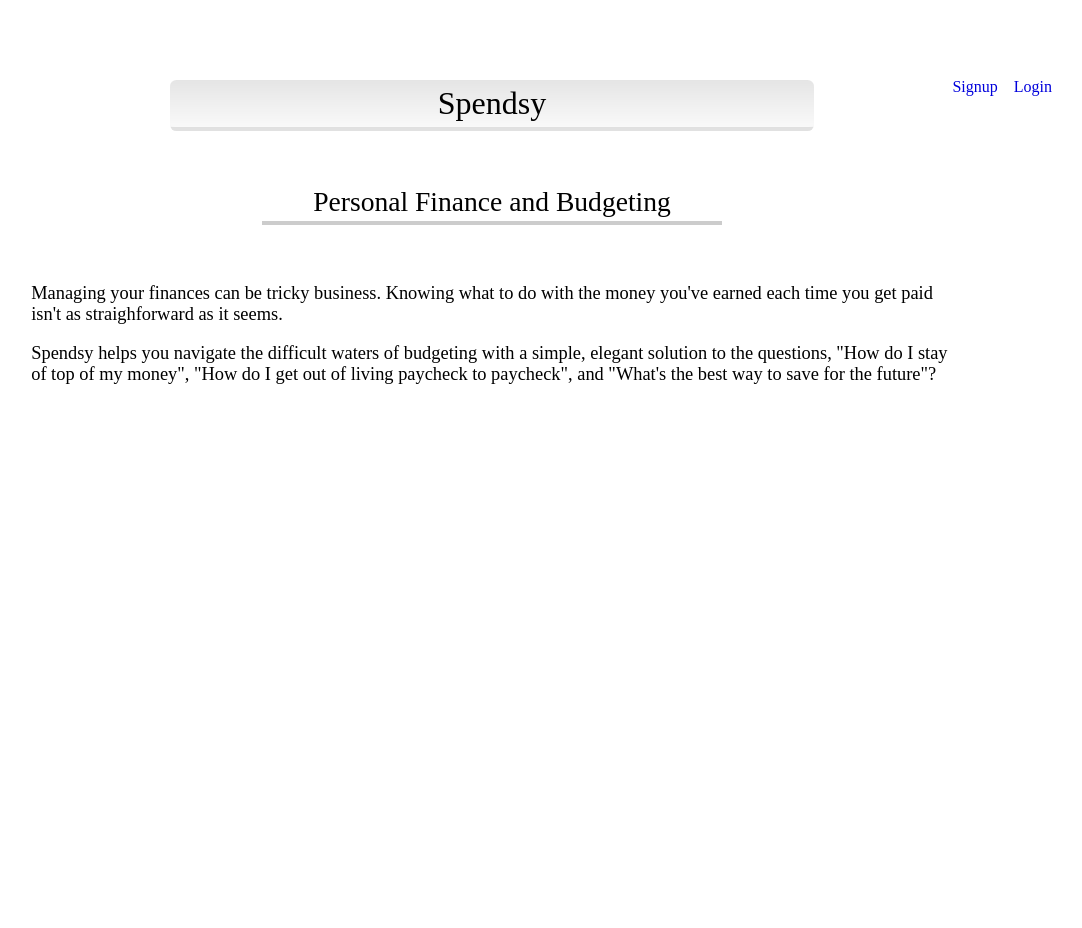
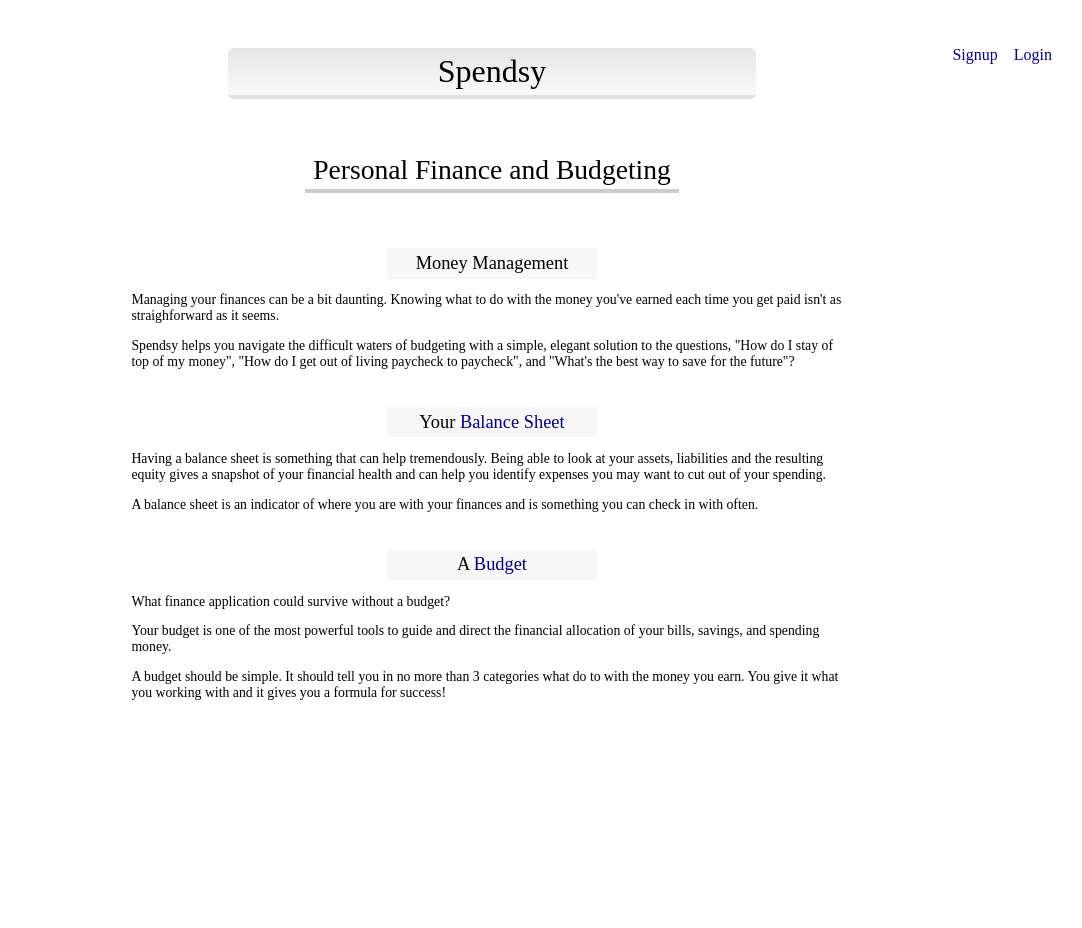
Before and after one commit to cgjonesdev/finance, a Flask app: page / in a window 1280 px wide. Shown: the whole page, without its empty margins (148-1230 px from the left). After the commit the page ends 700 px from the top, so only its background shows below. Run offline with Flask 2, Linux system fonts and the light colour scheme; data that the repository does not hold is empty; parts of the project's set-up code (start-up, migrations or seed data) failed here and were passed over.

Commit message:
Added content to home page and minor styling fixes

```diff
--- a/app/static/css/base.css
+++ b/app/static/css/base.css
@@ -63,8 +63,7 @@ input[type=text], input[type=password] {
     margin: 0 .25em 1em;
     border-radius: .2em;
     font-size: .85em;
-    background-color: rgba(255, 255, 255, .75);
-    /*background-color: rgba(0, 100, 200, .05);*/
+    background-color: rgba(0, 128, 200, .075);
     text-align: center;
     width: 150px;
 }
@@ -135,6 +134,7 @@ select {
     background-color: rgba(255, 255, 255, .75);
     border-radius: .2em;
     font-size: 1.1em;
+    font-family: Avenir;
 }
 th {
     font-size: 1.15em;
--- a/app/static/css/style.css
+++ b/app/static/css/style.css
@@ -1,10 +1,13 @@
 @import "base.css";
 body {
     width: 90%;
-    height: 100%;
+    /*height: 100%;*/
+}
+a {
+    color: darkblue;
 }
 h1 {
-    width: 55%;
+    width: 45%;
     font-weight: normal;
 }
 h2 {
@@ -76,6 +79,10 @@ img.edit {
 }
 input[type=submit] {
     margin: auto;
+    border-radius: .2em;
+}
+input[type=button] {
+    border-radius: .2em;
 }
 .admin-links {
     float: right;
--- a/app/static/js/balance_sheet.js
+++ b/app/static/js/balance_sheet.js
@@ -75,9 +75,8 @@ var cancelAddEdit = function(name) {
 
 document.addEventListener('mousemove', function(e) {
     activeElement = document.elementFromPoint(e.pageX, e.pageY);
+    console.log(activeElement.name);
 });
-
-// console.log(activeElement.name);
 
 var showDetailPage = function(name, _id) {
     window.location = "/balance_sheet/" + _id;
--- a/app/templates/index.html
+++ b/app/templates/index.html
@@ -4,19 +4,35 @@
         <title>Spendsy</title>
         <style>
             h1 {
-                margin-top: 2.5em;
+                margin-top: 1.3em;
             }
             h2 {
                 width: 50%;
                 margin: auto;
             }
+            h3 {
+                font-size: 1em;
+                width: 100%;
+                font-weight: normal;
+                text-align: center;
+                border-bottom: none;
+                margin: 2em auto .25em auto;
+                background-color: rgba(200, 200, 200, .15);
+                max-width: 200px;
+                padding: .25em;
+            }
             #main-heading {
                 text-align: center;
+                margin-bottom: 2em;
             }
             #main {
-                width: 80%;
+                width: 65%;
                 margin: 3em auto;
                 text-align: left;
+            }
+            #main-text p {
+                font-size: .75em;
+                margin: 1em;
             }
             .admin-links {
                 float: right;
@@ -34,9 +50,21 @@
         {% endif %}
         <h1>Spendsy</h1>
         <div id="main">
-            <p><h2 id="main-heading">Personal Finance and Budgeting</h2></p><br>
-            <p>Managing your finances can be tricky business. Knowing what to do with the money you've earned each time you get paid isn't as straighforward as it seems.</p>
-            <p>Spendsy helps you navigate the difficult waters of budgeting with a simple, elegant solution to the questions, "How do I stay of top of my money", "How do I get out of living paycheck to paycheck", and "What's the best way to save for the future"?</p>
+            <h2 id="main-heading">Personal Finance and Budgeting</h2>
+            <div id="main-text">
+                <h3>Money Management</h3>
+                <p>Managing your finances can be a bit daunting. Knowing what to do with the money you've earned each time you get paid isn't as straighforward as it seems.</p>
+                <p>Spendsy helps you navigate the difficult waters of budgeting with a simple, elegant solution to the questions, "How do I stay of top of my money", "How do I get out of living paycheck to paycheck", and "What's the best way to save for the future"?</p>
+
+                <h3>Your <a href="/balance_sheet">Balance Sheet</a></h3>
+                <p>Having a balance sheet is something that can help tremendously. Being able to look at your assets, liabilities and the resulting equity gives a snapshot of your financial health and can help you identify expenses you may want to cut out of your spending.</p>
+                <p>A balance sheet is an indicator of where you are with your finances and is something you can check in with often.</p>
+
+                <h3>A <a href="/budget">Budget</a></h3>
+                <p>What finance application could survive without a budget?</p>
+                <p>Your budget is one of the most powerful tools to guide and direct the financial allocation of your bills, savings, and spending money.</p>
+                <p>A budget should be simple. It should tell you in no more than 3 categories what do to with the money you earn. You give it what you working with and it gives you a formula for success!</p>
+            </div>
         </div>
     </body>
 </html>
--- a/app/templates/welcome.html
+++ b/app/templates/welcome.html
@@ -28,7 +28,7 @@
         </style>
     </head>
     <body>
-        <center><h2 style="width:100%"><a href="/balance_sheet">Balance Sheet</a></h2></center>
+        <center><h2 style="width:100%"><a href="/balance_sheet">Balance Sheet</a> | <a href="/budget">Budget</a></h2></center>
         <h1>Welcome to Spendsy</h1>
         <div id="message">Hi <b>{{user.username}}</b>, and welcome to Spendsy. Let's get you started on your journey toward financial freedom and empowerment!</div>
     </body>
--- a/app/views.py
+++ b/app/views.py
@@ -49,7 +49,7 @@ class SignupView(MethodView):
     def get(self):
         self.context.update(
             {'message': 'Enter an email address or phone number'
-                ' to receive a verification email or text to activate your account',
+                ' to receive a verification email or text',
              'tiny_message': 'If you enter a phone number, you will receive a '
                 'verification text to set up your account'})
         return render_template(
@@ -69,8 +69,9 @@ class SignupView(MethodView):
 
 class WelcomeView(MethodView):
 
+    @login_required
     def get(self):
-        user = controllers.LoginController(session['user_digest']).user
+        user = controllers.LoginController(session.get('user_digest')).user
         return render_template('welcome.html', user=user)
 
 
```
Also changed, not shown: app/code/budget.py (+8 -2 lines), app/templates/balance_sheet_detail.html (+12 -5 lines), app/templates/budget.html (+18 -7 lines), app/templates/signup.html (+7 -3 lines).
